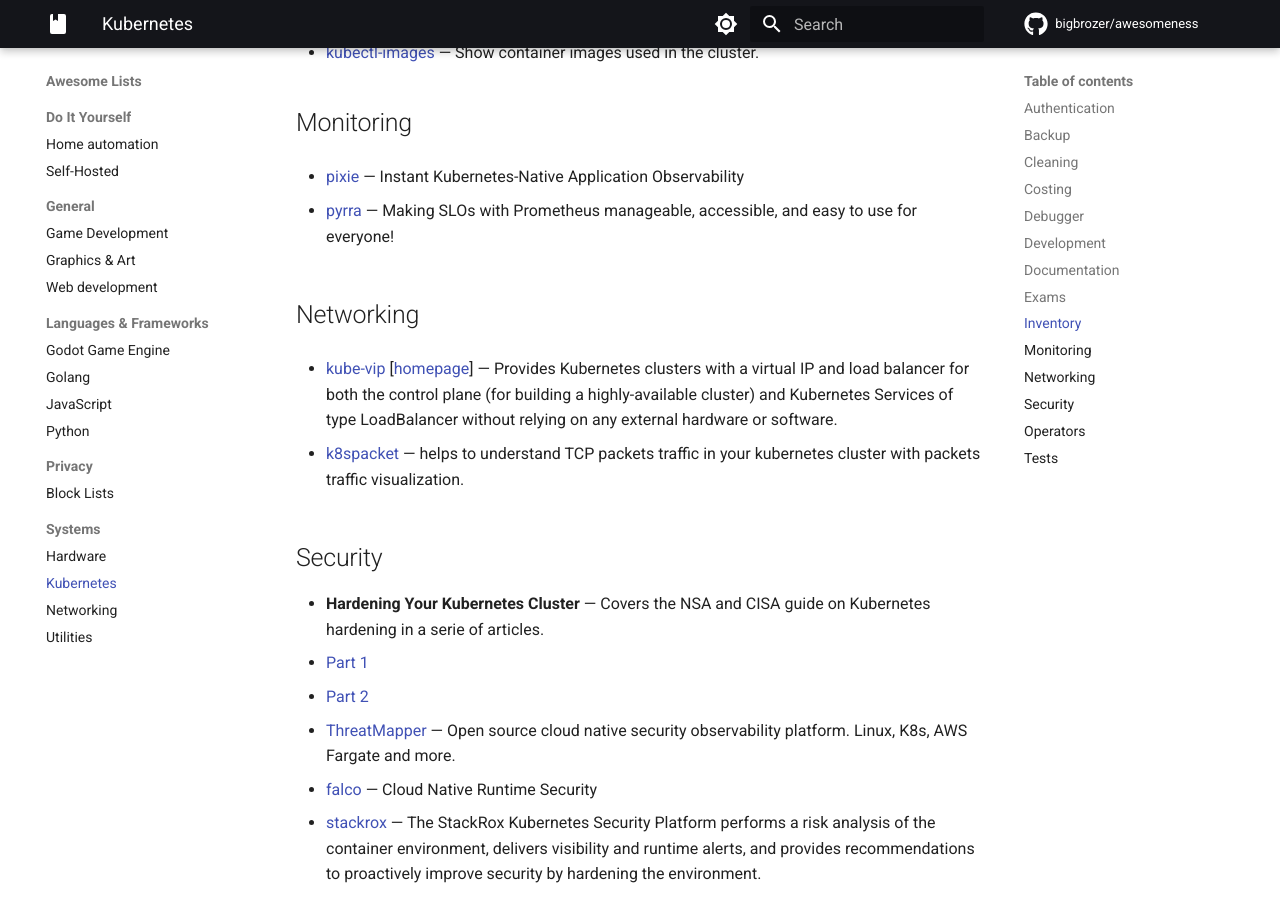
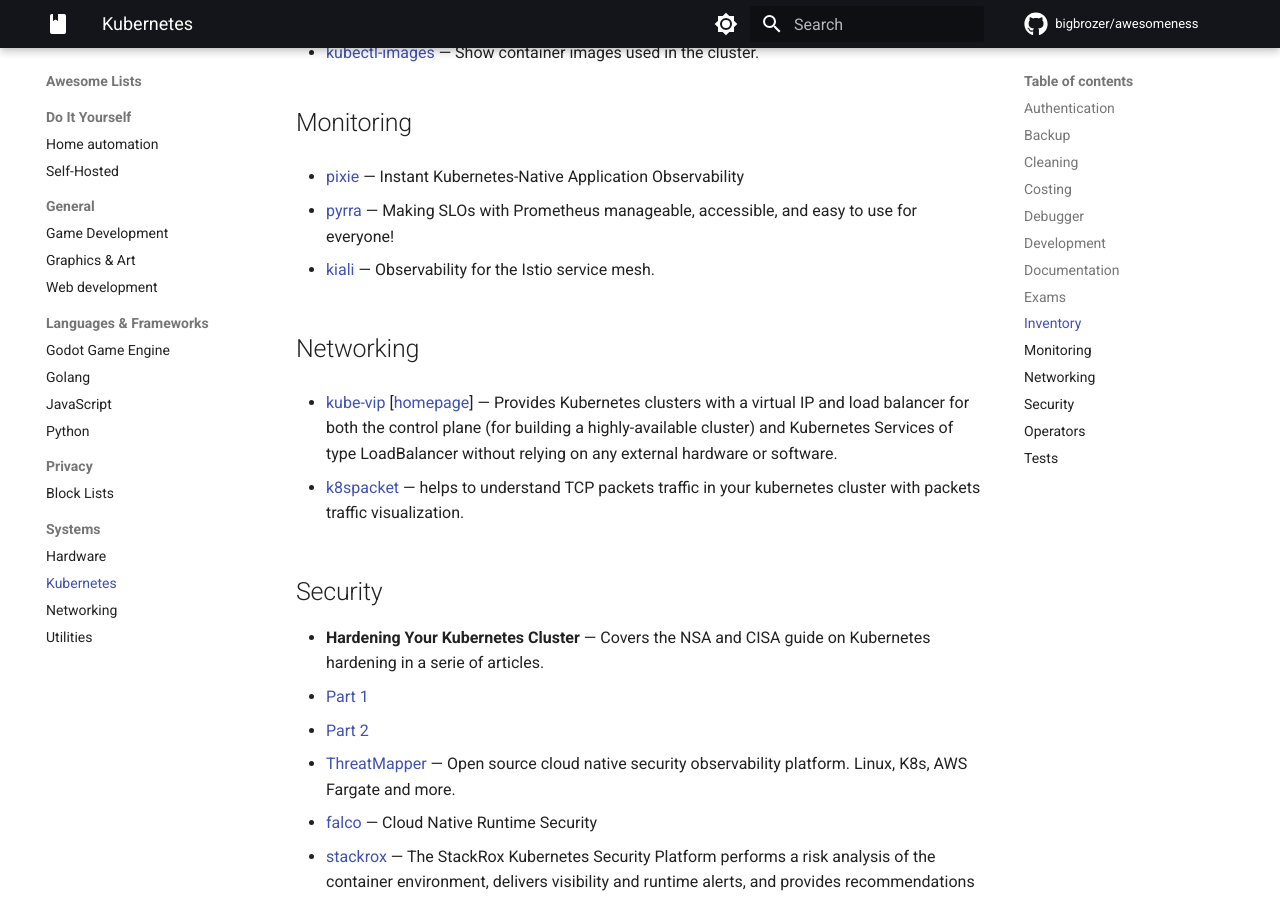
Before and after one commit to bigbrozer/awesomeness, an MkDocs documentation site: the page built from docs/lists/kubernetes.md, in a window 1280 px wide and 900 px high, scrolled down 1424 px. Built offline with MkDocs 1.6.1 and Material for MkDocs 9.7.7, drawn with Linux system fonts in a browser that asks for light colours; emoji names are drawn with the system emoji font; comment, search, counter and statistics services are not loaded.

Commit message:
feat(kubernetes): add `kiali`

```diff
--- a/docs/lists/kubernetes.md
+++ b/docs/lists/kubernetes.md
@@ -58,6 +58,8 @@ Kubebuilder
 
 - [pyrra](https://github.com/pyrra-dev/pyrra) — Making SLOs with Prometheus manageable, accessible, and easy to use for everyone!
 
+- [kiali](https://github.com/kiali/kiali) — Observability for the Istio service mesh.
+
 ## Networking
 
 - [kube-vip](https://github.com/kube-vip/kube-vip) [[homepage](https://kube-vip.chipzoller.dev/)] — Provides Kubernetes clusters with a virtual IP and load balancer for both the control plane (for building a highly-available cluster) and Kubernetes Services of type LoadBalancer without relying on any external hardware or software.
```
